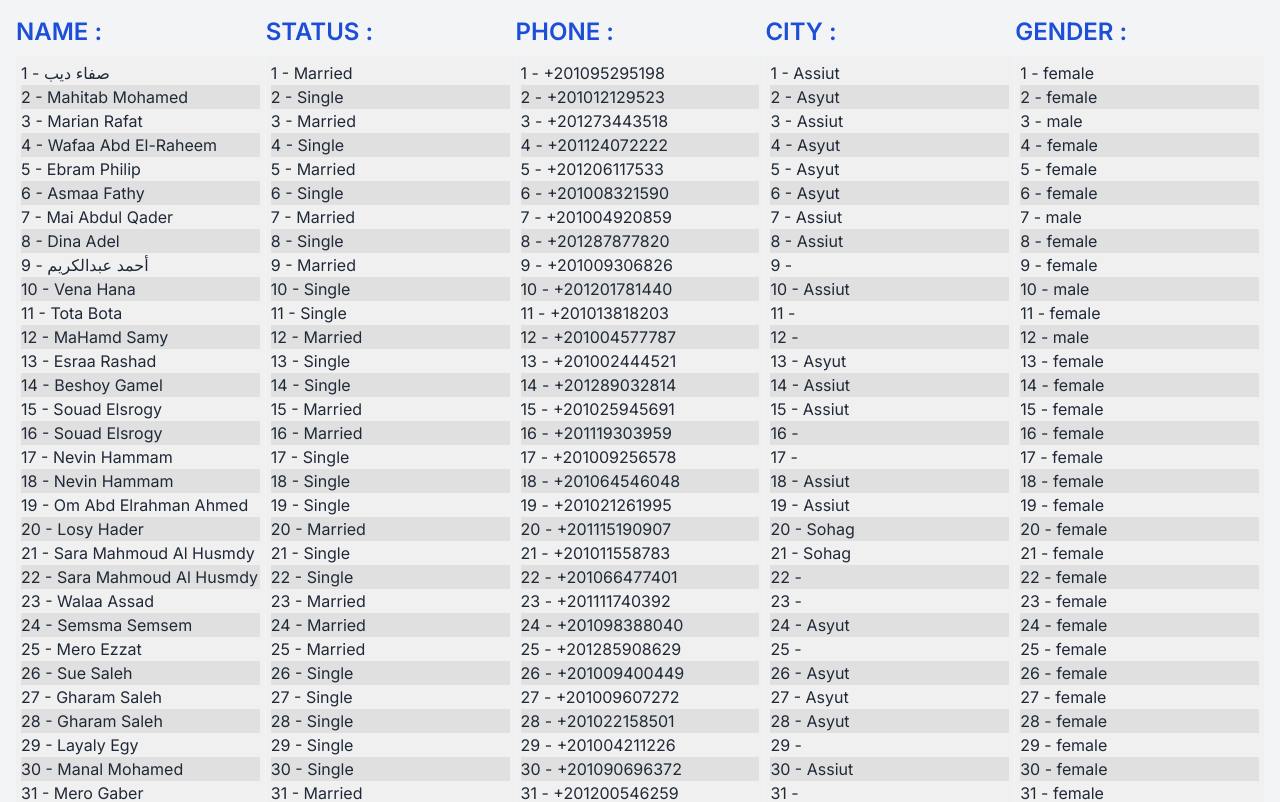
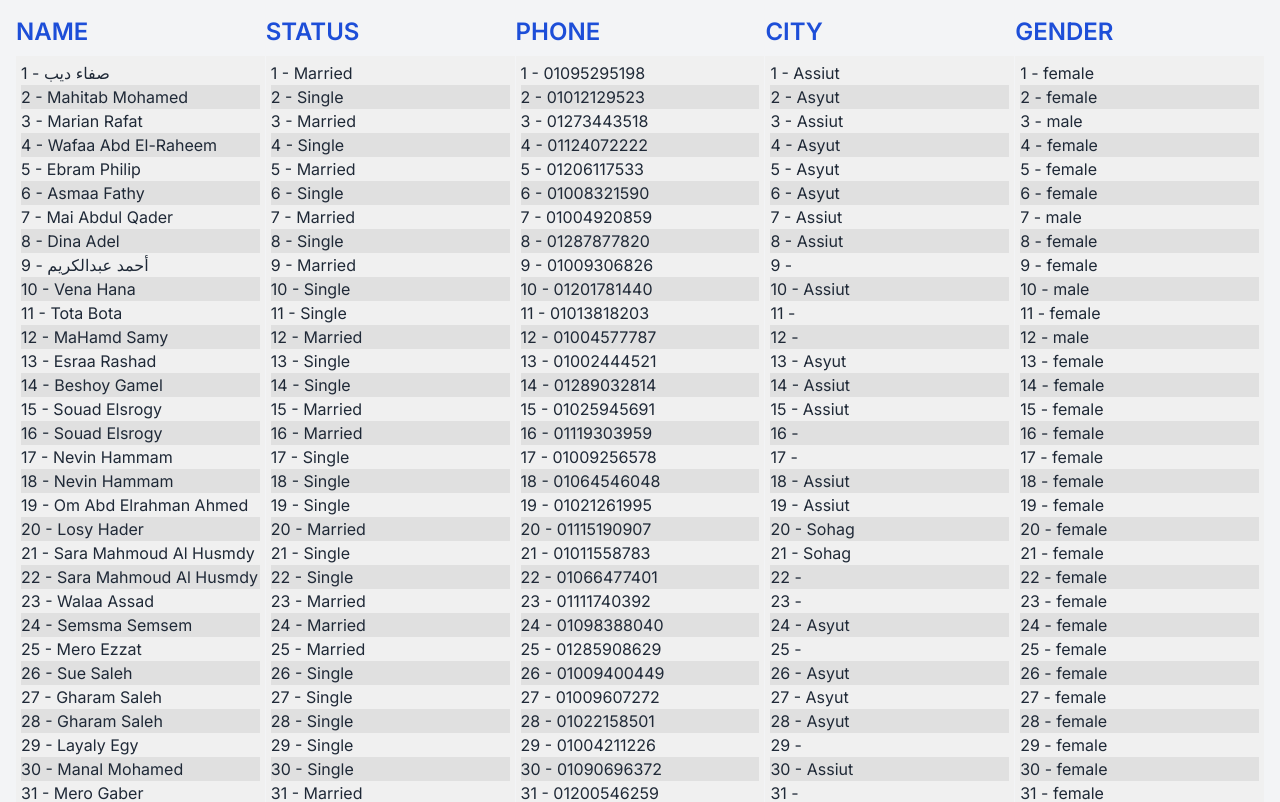
Before and after one commit to Mostafa-ElHawary/sheet-aswan1, a Next.js app: page / in a window 1280 px wide. Shown: the top 802 px of the page. Built offline with nearby package versions, Linux system fonts and the light colour scheme.

Commit message:
added some style

```diff
--- a/src/app/component/Phones.tsx
+++ b/src/app/component/Phones.tsx
@@ -204,7 +204,7 @@ const PhonesComponent: React.FC = () => {
   +201006227769`
     .split('\n')
     .filter(Boolean)
-    .map((line) => line.trim());
+    .map((line) => line.trim().replace(/^\+2/, ''));
 
   useEffect(() => {
     const PhonesElement = document.getElementById('p-PHONE');
--- a/src/app/page.tsx
+++ b/src/app/page.tsx
@@ -14,7 +14,7 @@ export default function Home() {
         <div className="Name p-4 bg-gray-100">
         {/* NAME Section */}
         <section id="nameSection" className="mb-8">
-          <h2 className="text-2xl font-semibold text-blue-700">NAME :</h2>
+          <h2 className="text-2xl font-semibold text-blue-700">NAME </h2>
           <p id="p-NAME" className="mt-2 text-gray-800">
             <Names />
           </p>
@@ -22,7 +22,7 @@ export default function Home() {
 
         {/* STATUS Section */}
         <section id="statusSection" className="mb-8">
-          <h2 className="text-2xl font-semibold text-blue-700">STATUS :</h2>
+          <h2 className="text-2xl font-semibold text-blue-700">STATUS </h2>
           <p id="p-STUTAS" className="mt-2 text-gray-800">
             <Stats />
           </p>
@@ -30,7 +30,7 @@ export default function Home() {
 
         {/* PHONE Section */}
         <section id="phoneSection" className="mb-8">
-          <h2 className="text-2xl font-semibold text-blue-700">PHONE :</h2>
+          <h2 className="text-2xl font-semibold text-blue-700">PHONE </h2>
           <p id="p-PHONE" className="mt-2 text-gray-800">
             <Phones />
           </p>
@@ -38,7 +38,7 @@ export default function Home() {
 
         {/* CITY Section */}
         <section id="citySection" className="mb-8">
-          <h2 className="text-2xl font-semibold text-blue-700">CITY :</h2>
+          <h2 className="text-2xl font-semibold text-blue-700">CITY </h2>
           <p id="p-CITY" className="mt-2 text-gray-800">
             <CityComponent />
           </p>
@@ -46,7 +46,7 @@ export default function Home() {
 
         {/* GENDER Section */}
         <section id="genderSection" className="mb-8">
-          <h2 className="text-2xl font-semibold text-blue-700">GENDER :</h2>
+          <h2 className="text-2xl font-semibold text-blue-700">GENDER </h2>
           <p id="p-GENDER" className="mt-2 text-gray-800">
             <GenderComponent />
           </p>
```
Also changed, not shown: src/app/component/Names.tsx (+10 -9 lines).
